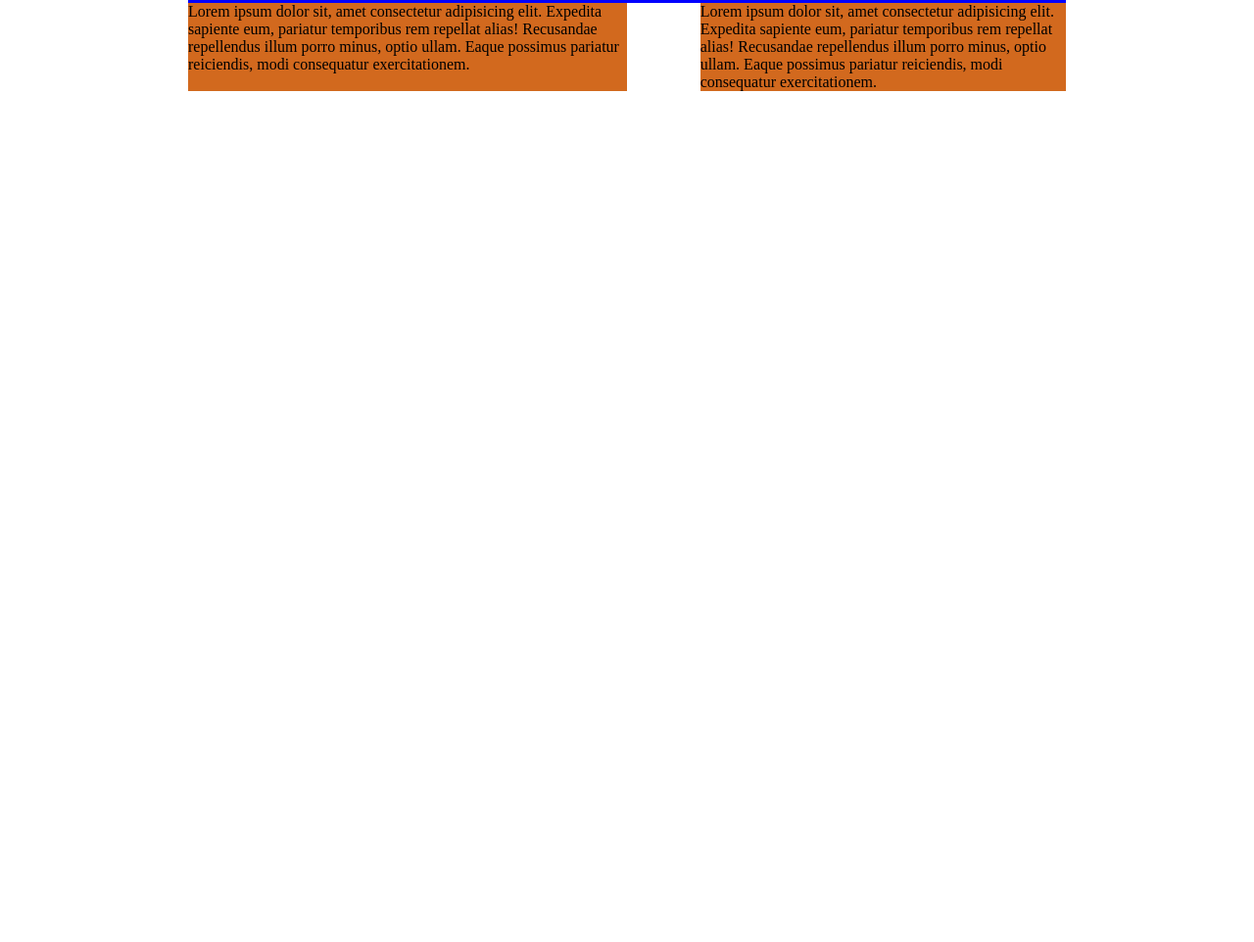
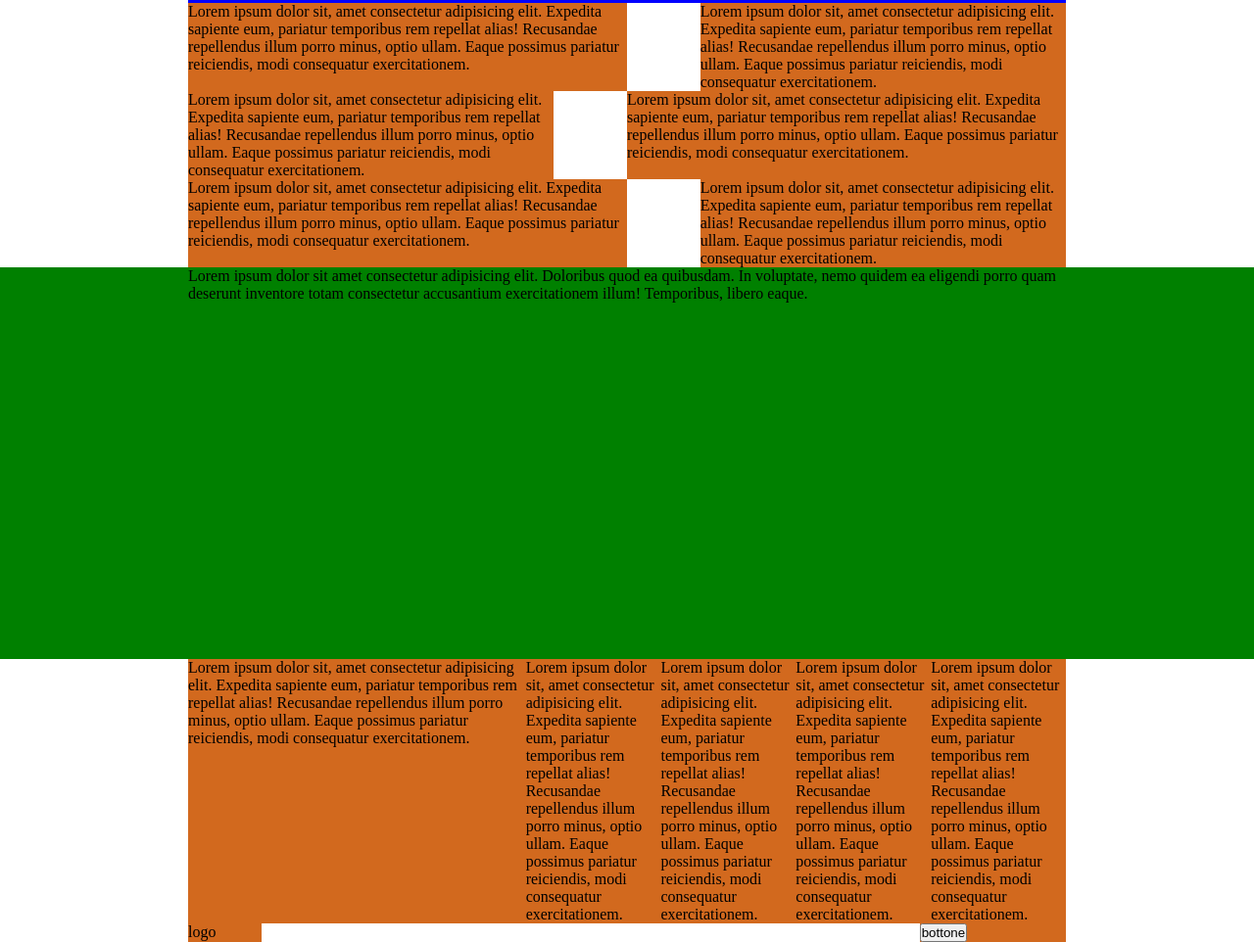
Before and after one commit to Gianmarco720/htmlcss-struttura-discord, a plain HTML site: page index.html in a window 1280 px wide. Shown: the part 215-1177 px from the top of the page at 98% size. Before the commit the page ends 800 px from the top, so only its background shows below. Drawn offline with Linux system fonts and the light colour scheme.

Commit message:
add footer

```diff
--- a/assets/style.css
+++ b/assets/style.css
@@ -58,3 +58,12 @@ header {
 .first p {
     background-color: blueviolet;
 }
+
+.fourth_section {
+    background-color: green;
+    height: 400px;
+}
+
+.third {
+    background-color: black;
+}
--- a/index.html
+++ b/index.html
@@ -44,6 +44,62 @@
                 </div>
             </div>
         </section>
+        <section class="container">
+            <div class="row">
+                <div class="col_5">
+                    <p>Lorem ipsum dolor sit, amet consectetur adipisicing elit. Expedita sapiente eum, pariatur temporibus rem repellat alias! Recusandae repellendus illum porro minus, optio ullam. Eaque possimus pariatur reiciendis, modi consequatur exercitationem.</p>
+                </div>
+                <div class="col_6">
+                    <p>Lorem ipsum dolor sit, amet consectetur adipisicing elit. Expedita sapiente eum, pariatur temporibus rem repellat alias! Recusandae repellendus illum porro minus, optio ullam. Eaque possimus pariatur reiciendis, modi consequatur exercitationem.</p>
+                </div>
+            </div>
+        </section>
+        <section class="container">
+            <div class="row">
+                <div class="col_6">
+                    <p>Lorem ipsum dolor sit, amet consectetur adipisicing elit. Expedita sapiente eum, pariatur temporibus rem repellat alias! Recusandae repellendus illum porro minus, optio ullam. Eaque possimus pariatur reiciendis, modi consequatur exercitationem.</p>
+                </div>
+                <div class="col_5">
+                    <p>Lorem ipsum dolor sit, amet consectetur adipisicing elit. Expedita sapiente eum, pariatur temporibus rem repellat alias! Recusandae repellendus illum porro minus, optio ullam. Eaque possimus pariatur reiciendis, modi consequatur exercitationem.</p>
+                </div>
+            </div>
+        </section>
+        <section class="fourth_section">
+            <div class="container second">
+                <p>Lorem ipsum dolor sit amet consectetur adipisicing elit. Doloribus quod ea quibusdam. In voluptate, nemo quidem ea eligendi porro quam deserunt inventore totam consectetur accusantium exercitationem illum! Temporibus, libero eaque.</p>
+            </div>
+        </section>
+        <section class="container third">
+            <div class="row">
+                <div class="col_5">
+                    <p>Lorem ipsum dolor sit, amet consectetur adipisicing elit. Expedita sapiente eum, pariatur temporibus rem repellat alias! Recusandae repellendus illum porro minus, optio ullam. Eaque possimus pariatur reiciendis, modi consequatur exercitationem.</p>
+                </div>
+                <div class="col_2">
+                    <p>Lorem ipsum dolor sit, amet consectetur adipisicing elit. Expedita sapiente eum, pariatur temporibus rem repellat alias! Recusandae repellendus illum porro minus, optio ullam. Eaque possimus pariatur reiciendis, modi consequatur exercitationem.</p>
+                </div>
+                <div class="col_2">
+                    <p>Lorem ipsum dolor sit, amet consectetur adipisicing elit. Expedita sapiente eum, pariatur temporibus rem repellat alias! Recusandae repellendus illum porro minus, optio ullam. Eaque possimus pariatur reiciendis, modi consequatur exercitationem.</p>
+                </div>
+                <div class="col_2">
+                    <p>Lorem ipsum dolor sit, amet consectetur adipisicing elit. Expedita sapiente eum, pariatur temporibus rem repellat alias! Recusandae repellendus illum porro minus, optio ullam. Eaque possimus pariatur reiciendis, modi consequatur exercitationem.</p>
+                </div>
+                <div class="col_2">
+                    <p>Lorem ipsum dolor sit, amet consectetur adipisicing elit. Expedita sapiente eum, pariatur temporibus rem repellat alias! Recusandae repellendus illum porro minus, optio ullam. Eaque possimus pariatur reiciendis, modi consequatur exercitationem.</p>
+                </div>
+            </div>
+        </section>
     </main>
+    <footer>
+        <div class="container">
+            <div class="row">
+                <div class="col_1">
+                    logo
+                </div>
+                <div class="col_2">
+                    <button>bottone</button>
+                </div>
+            </div>
+        </div>
+    </footer>
 </body>
 </html>
```
